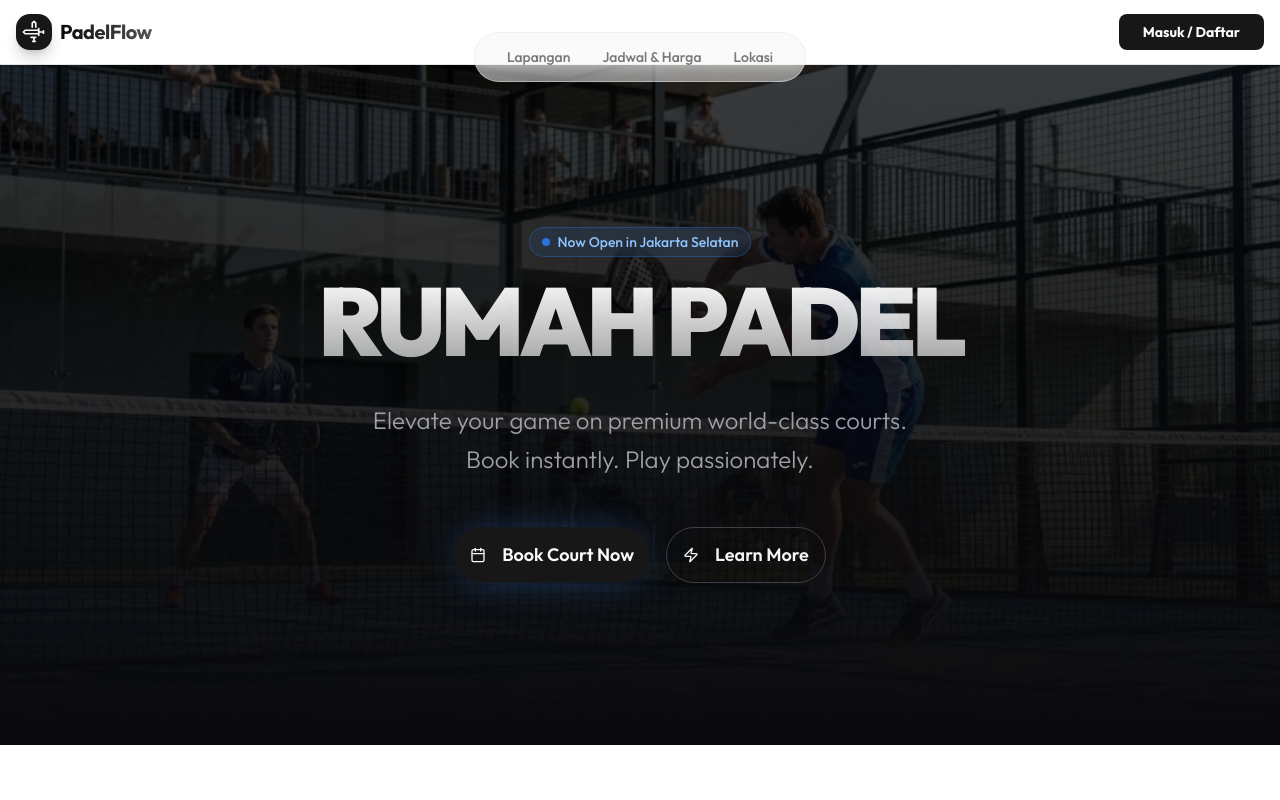
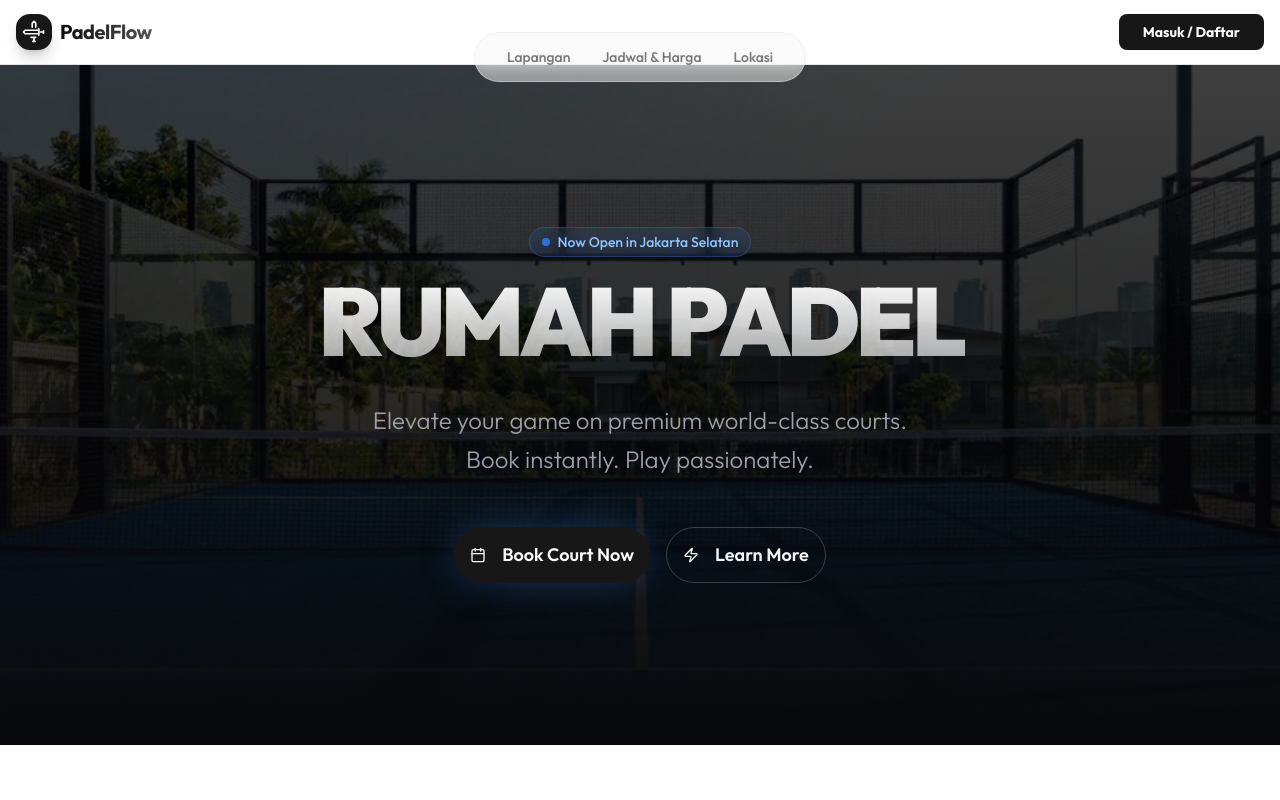
Before and after one commit to sulthan18/rumah-padel, a Next.js app: page / in a window 1280 px wide. Shown: the top 800 px of the page. Built offline with nearby package versions, Linux system fonts and the light colour scheme; no server answers.

Commit message:
feat: Update Hero Background Image with new asset

```diff
--- a/src/app/(main)/page.tsx
+++ b/src/app/(main)/page.tsx
@@ -12,7 +12,7 @@
         {/* Background Image with Overlay */}
         <div className="absolute inset-0 z-0">
           <Image
-            src="/images/signup-bg.jpg"
+            src="/images/hero-bg.jpg"
             alt="Padel Court Background"
             fill
             className="object-cover opacity-60"
```
Also changed, not shown: public/images/hero-bg.jpg (added).
